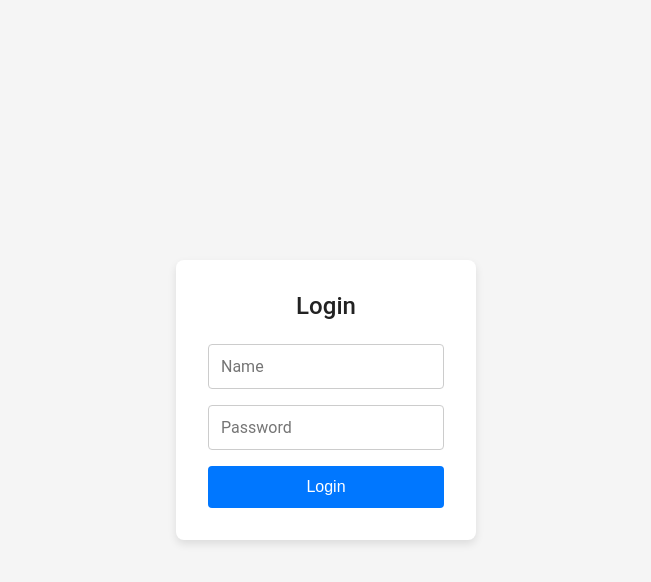
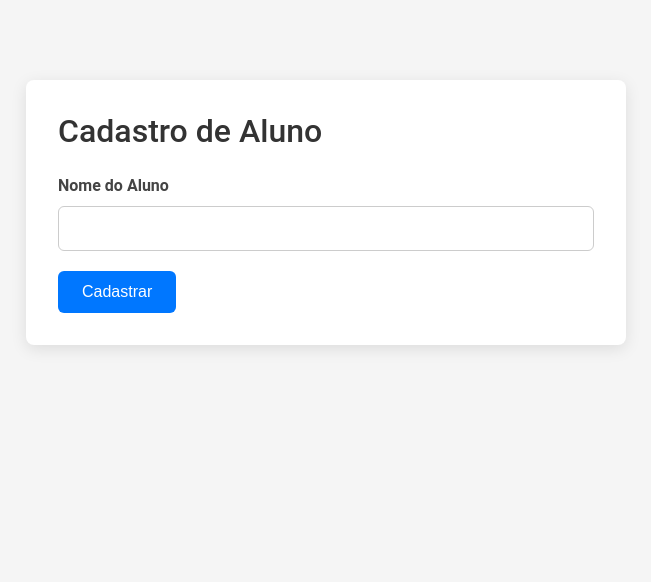
Before and after one commit to ViniTamanhao/vite-pi-1-25, a React (Vite) app: page /formaluno in a window 1280 px wide. Shown: the top 582 px of the page, without its empty margins (314-965 px from the left). Built offline with nearby package versions, Linux system fonts and the light colour scheme.

Commit message:
editando registro de alunos

```diff
--- /dev/null
+++ b/src/pages/FormularioAlunos/FormularioAlunos.tsx
@@ -0,0 +1,117 @@
+import { useState } from "react";
+import styled from "styled-components";
+import api from "../../utils/api";
+
+const Container = styled.div`
+  max-width: 600px;
+  margin: 5rem auto;
+  padding: 2rem;
+  background-color: #ffffff;
+  border-radius: 8px;
+  box-shadow: 0 4px 16px rgba(0, 0, 0, 0.1);
+`;
+
+const Title = styled.h1`
+  font-size: 2rem;
+  margin-bottom: 1.5rem;
+  color: #333;
+`;
+
+const FormGroup = styled.div`
+  margin-bottom: 1.25rem;
+
+  label {
+    display: block;
+    margin-bottom: 0.5rem;
+    font-weight: 600;
+    color: #444;
+  }
+
+  input,
+  select {
+    width: 100%;
+    padding: 0.75rem;
+    font-size: 1rem;
+    border: 1px solid #ccc;
+    border-radius: 6px;
+  }
+`;
+
+const Button = styled.button`
+  padding: 0.75rem 1.5rem;
+  font-size: 1rem;
+  background-color: #0077ff;
+  color: white;
+  border: none;
+  border-radius: 6px;
+  cursor: pointer;
+  transition: background-color 0.3s;
+
+  &:hover {
+    background-color: #005bb5;
+  }
+
+  &:disabled {
+    background-color: #cccccc;
+    cursor: not-allowed;
+  }
+`;
+
+const Message = styled.p`
+  margin-top: 1rem;
+  font-size: 1rem;
+  color: green;
+`;
+
+export default function PublicAlunoForm() {
+  const [name, setName] = useState("");
+  const [isSubmitting, setIsSubmitting] = useState(false);
+  const [message, setMessage] = useState("");
+
+  const handleSubmit = async (e: React.FormEvent) => {
+    e.preventDefault();
+    setIsSubmitting(true);
+    setMessage("");
+
+    try {
+      const response = await api.post("/alunos", {
+        name,
+        coordenacao_id: Number(2),
+      });
+      console.log(response);
+
+      setMessage(
+        `Aluno de id ${response.data.data.id} cadastrado com sucesso! Guarde esse id para o registro de pareceres no futuro!`
+      );
+      setName("");
+    } catch (error) {
+      console.error("Erro ao cadastrar aluno:", error);
+      setMessage("Erro ao cadastrar. Verifique os dados e tente novamente.");
+    } finally {
+      setIsSubmitting(false);
+    }
+  };
+
+  return (
+    <Container>
+      <Title>Cadastro de Aluno</Title>
+      <form onSubmit={handleSubmit}>
+        <FormGroup>
+          <label htmlFor="name">Nome do Aluno</label>
+          <input
+            id="name"
+            type="text"
+            required
+            value={name}
+            onChange={(e) => setName(e.target.value)}
+          />
+        </FormGroup>
+
+        <Button type="submit" disabled={isSubmitting}>
+          {isSubmitting ? "Cadastrando..." : "Cadastrar"}
+        </Button>
+        {message && <Message>{message}</Message>}
+      </form>
+    </Container>
+  );
+}
--- a/src/routes.tsx
+++ b/src/routes.tsx
@@ -12,6 +12,7 @@
 import CreateParecerAlunoPage from "./pages/FormularioPareceres/FormularioPareces";
 import Dados from "./pages/Dados/Dados";
 import NovoPacientePublico from "./pages/FormularioPaciente/FormularioPaciente";
+import PublicAlunoForm from "./pages/FormularioAlunos/FormularioAlunos";
 
 const AppRoutes = () => {
   const { token } = useContext(AuthContext);
@@ -32,6 +33,7 @@
 
       <Route path="/formparecer" element={<CreateParecerAlunoPage />} />
       <Route path="/formpaciente" element={<NovoPacientePublico />} />
+      <Route path="/formaluno" element={<PublicAlunoForm />} />
     </Routes>
   );
 };
```
